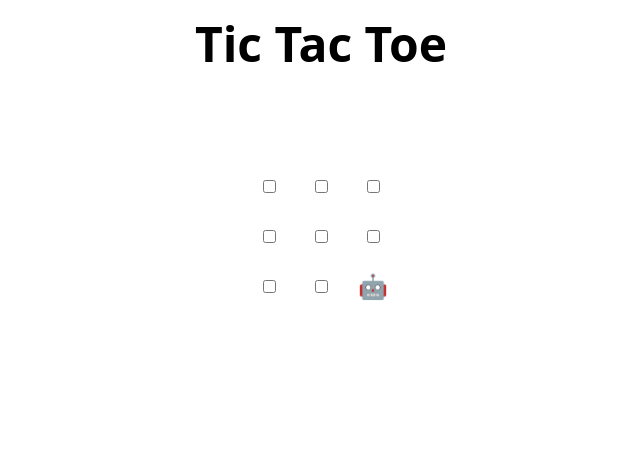
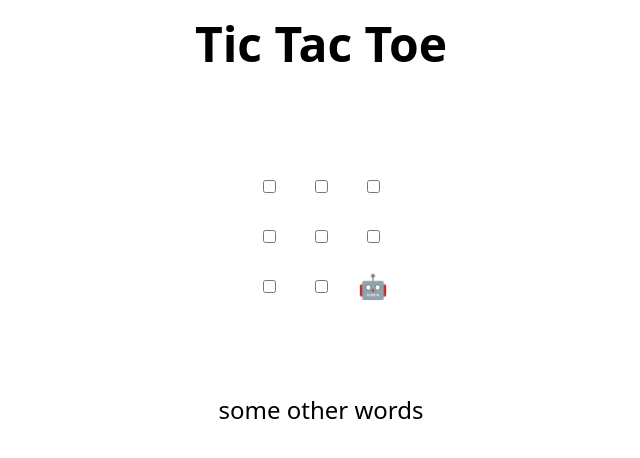
Before and after one commit to fcioni/skills-review-pull-requests, a plain HTML site: page index.html in a window 1280 px wide. Shown: the whole page, without its empty margins (319-959 px from the left). Drawn offline with Linux system fonts and the light colour scheme.

Commit message:
Update index.html
a commit suggestion

```diff
--- a/index.html
+++ b/index.html
@@ -48,6 +48,7 @@
 </table>
 
 <h2 hidden>Game over, refresh to play again 🧑‍💻 🤖!</h2>
+some other words
 
 <script>
   // Initialization
```
